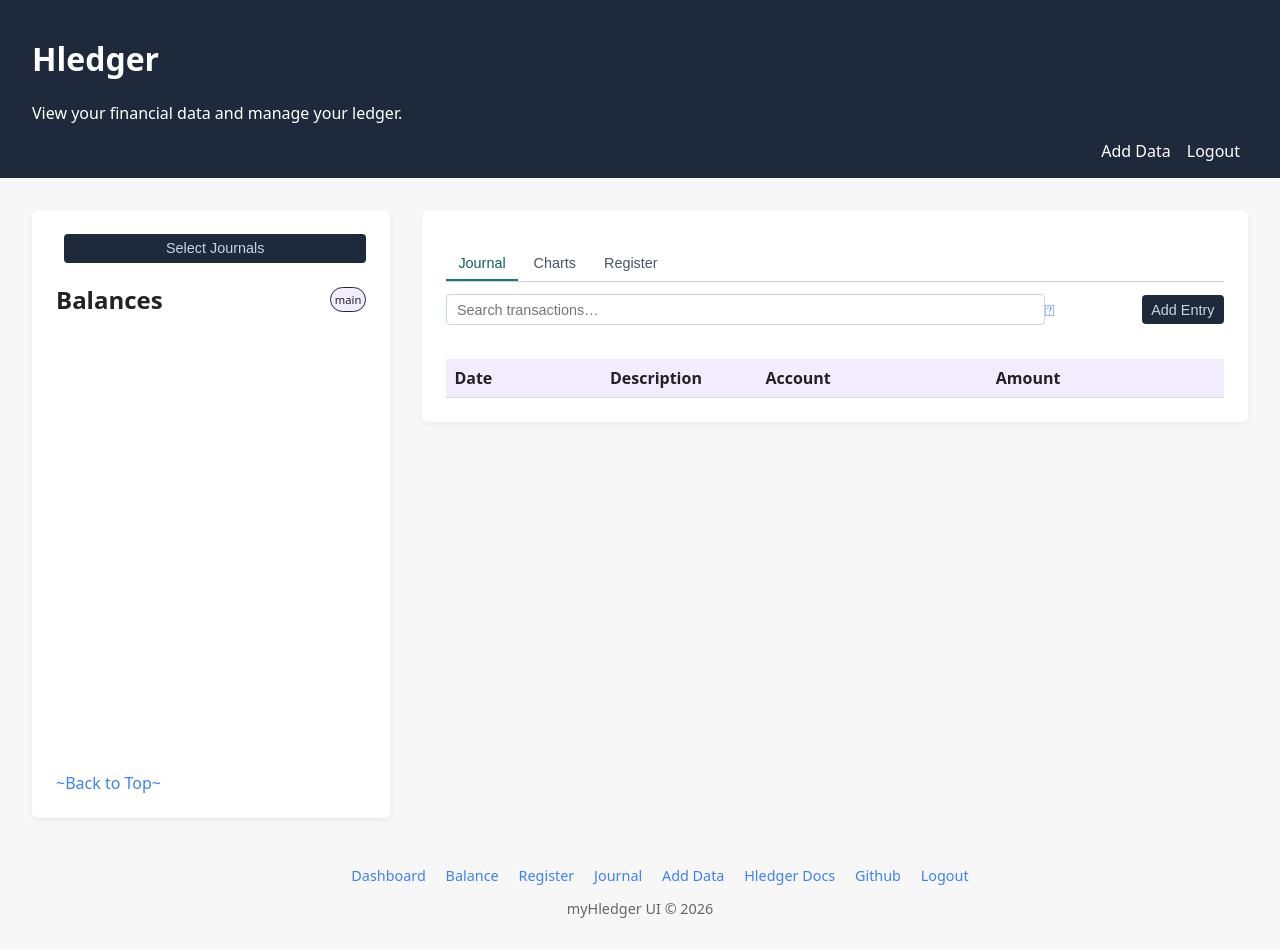
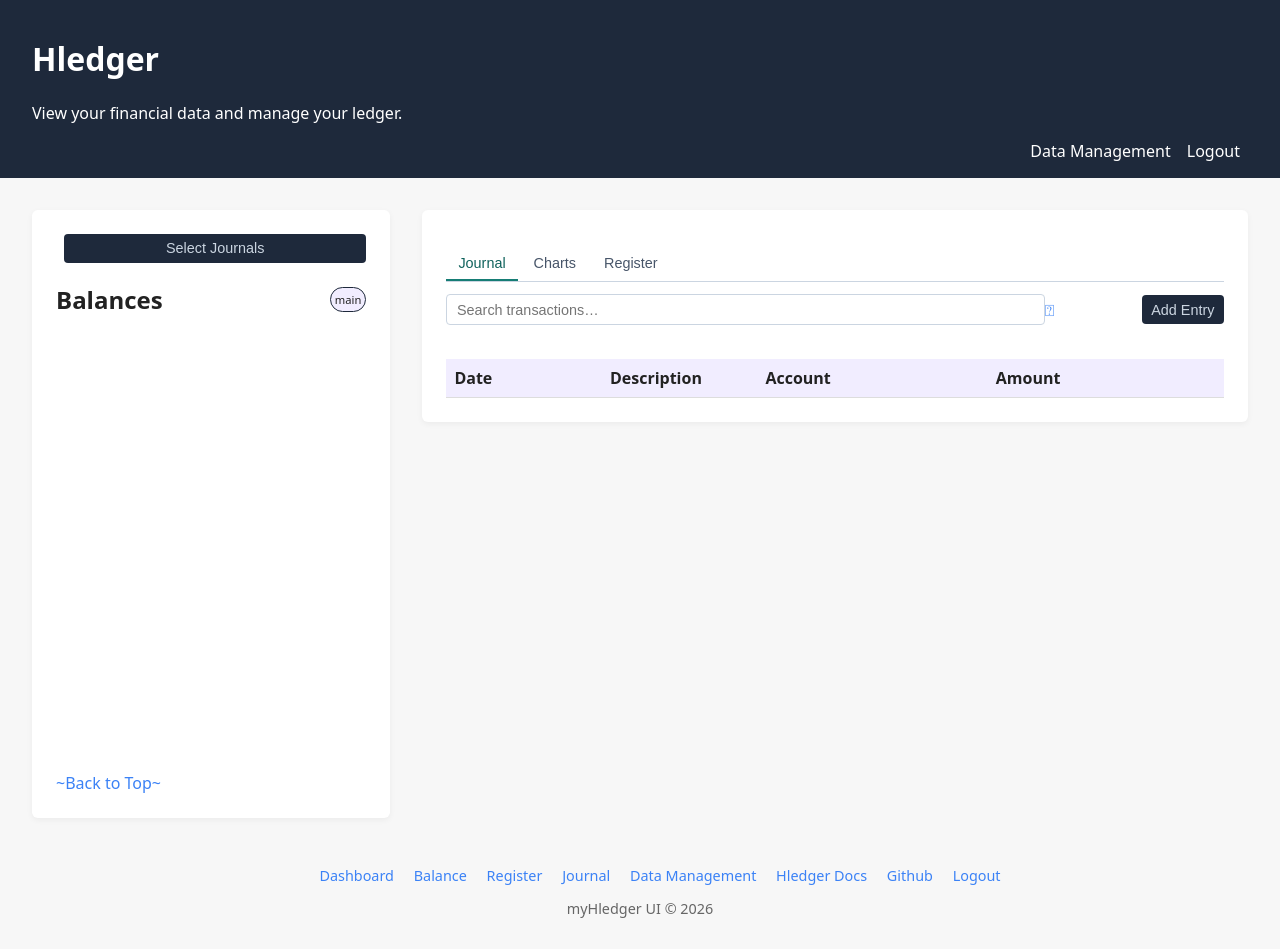
Before and after one commit to justbennett/myledger, a FastAPI app: page / in a window 1280 px wide. Run offline with FastAPI, Linux system fonts and the light colour scheme; the visitor is signed in with stand-in values (Sample User, id 1); data that the repository does not hold is empty.

Commit message:
Change add-data to data management

```diff
--- a/app.py
+++ b/app.py
@@ -456,11 +456,11 @@ def logout(request: Request):
     request.session.clear()
     return RedirectResponse("/login", status_code=303)
 
-@app.get("/add-data", response_class=HTMLResponse)
+@app.get("/move-data", response_class=HTMLResponse)
 def add_data(request: Request):
     return templates.TemplateResponse(
         request,
-        "add-data.html"
+        "move-data.html"
     )
 
 @app.get("/journal")
--- a/static/css/main.css
+++ b/static/css/main.css
@@ -388,7 +388,7 @@ li {
   color: #1e293b;
 }
 
-main.add-data-main {
+main.move-data-main {
   display: block;
 }
 
@@ -746,7 +746,7 @@ section h2 {
 }
 
 @media (max-width: 520px) {
-  main.add-data-main {
+  main.move-data-main {
     padding: 1rem;
   }
 
--- a/templates/dashboard.html
+++ b/templates/dashboard.html
@@ -7,7 +7,7 @@
 {% set title = "Hledger" %}
 {% set subtitle = "View your financial data and manage your ledger." %}
 {% set links = [
-    {"href": "/add-data", "text": "Add Data"},
+    {"href": "/move-data", "text": "Data Management"},
     {"href": "/logout", "text": "Logout"}
 ] %}
 
--- a/templates/footer.html
+++ b/templates/footer.html
@@ -5,7 +5,7 @@
         <li><a href="/balance">Balance</a></li>
         <li><a href="/register">Register</a></li>
         <li><a href="/journal">Journal</a></li>
-        <li><a href="/add-data">Add Data</a></li>
+        <li><a href="/move-data">Data Management</a></li>
         <li><a href="https://hledger.org/1.51/hledger.html" target="_blank">Hledger Docs</a></li>
         <li><a href="https://github.com/justbennett/myhledger" target="_blank">Github</a></li>
         <li><a href="/logout">Logout</a></li>
--- a/templates/add-data.html
+++ b/templates/move-data.html
@@ -4,7 +4,7 @@
   <sup title="{{ title }}" style="cursor: help; font-size:small"><a href="{{ link }}" target="_blank">⍰</a></sup>
 {%- endmacro %}
 <!-- Assign the title, subtitle, and links variables -->
-{% set title = "Add Data" %}
+{% set title = "Data Management" %}
 {% set subtitle = "Upload and import new transaction data into your ledger." %}
 {% set links = [
     {"href": "/", "text": "Dashboard"},
@@ -20,7 +20,7 @@
 </head>
 <body>
   {% include 'header.html' %}
-  <main class="add-data-main">
+  <main class="move-data-main">
     <div id="upload-flow-container">
         <div id="csv-uploader">
           <h2>Import New Data {{ help_icon('https://hledger.org/1.52/hledger.html#import', "Select CSV file to import transaction data") }}</h2>
@@ -177,6 +177,6 @@
       </form>
     </dialog>
     {% include 'footer.html' %}
-    <script src="/static/js/add-data.js?v=7"></script>
+    <script src="/static/js/move-data.js?v=7"></script>
 </body>
 </html>
```
Also changed, not shown: README.md.
